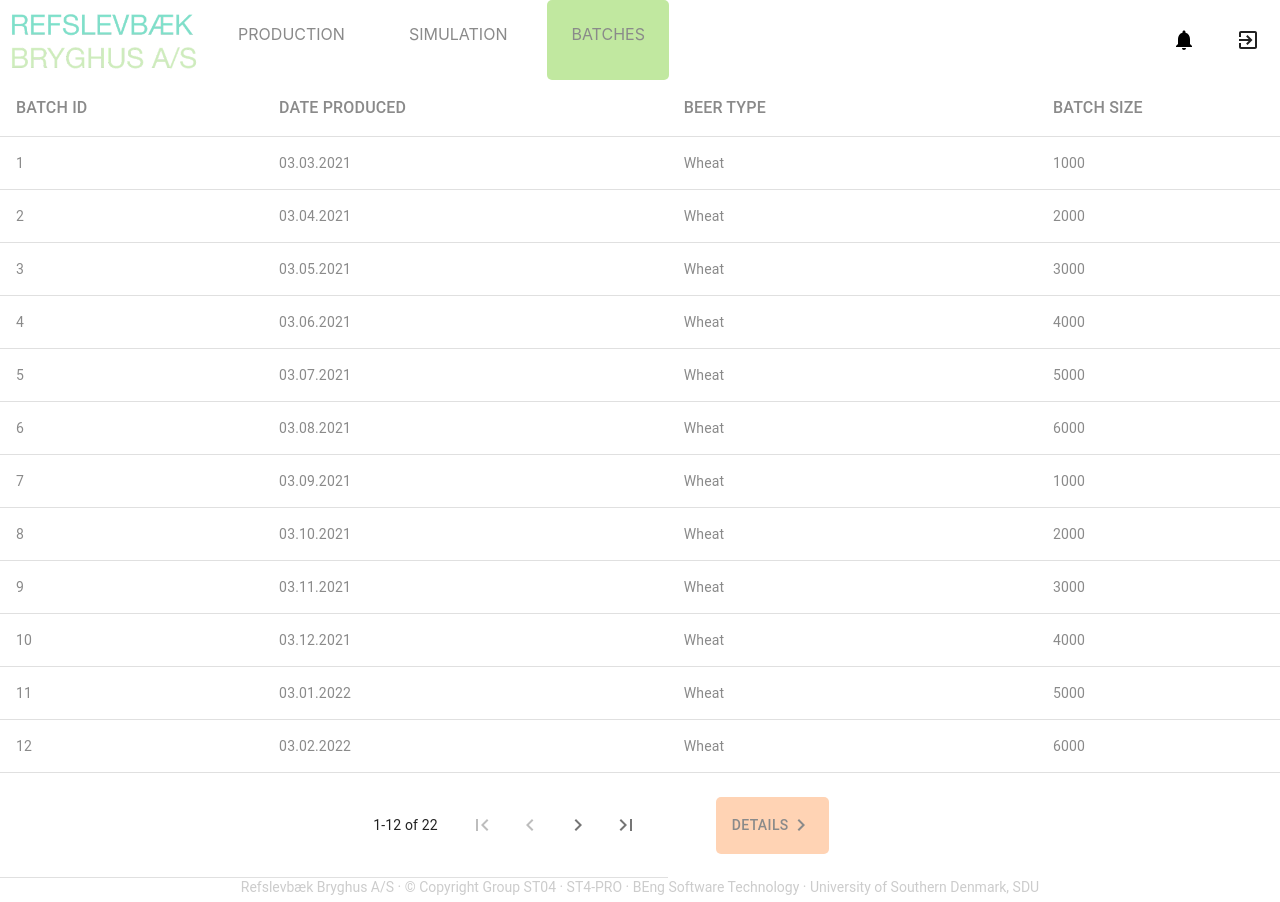
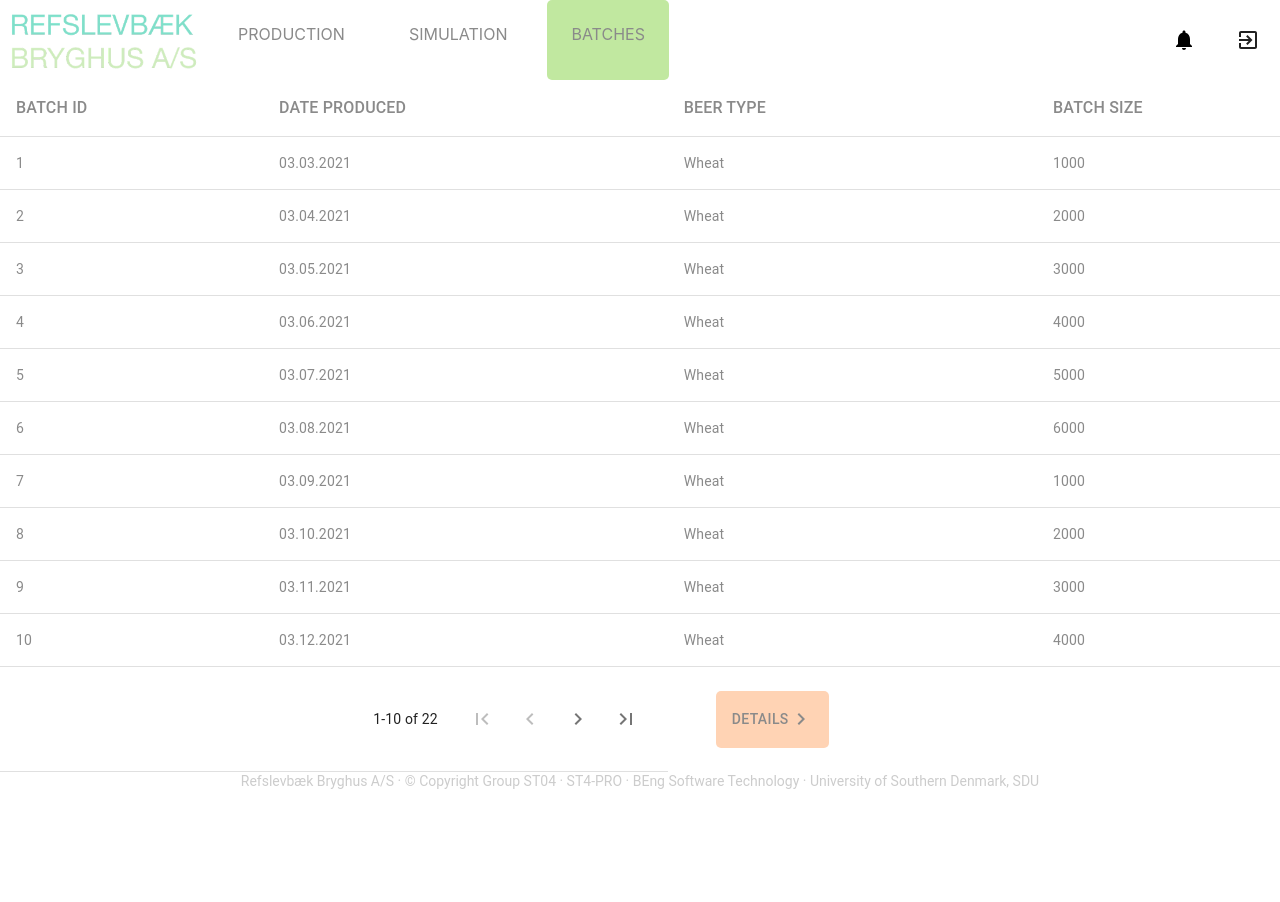
Before and after one commit to SarahKonnild/Semesterproject-04, a React (Create React App) app in the folder frontend/: page /batches in a window 1280 px wide. After the commit the page ends 800 px from the top, so only its background shows below. Built offline with nearby package versions, Linux system fonts and the light colour scheme.

Commit message:
Changed amount of rows per page to 10 (from 12)

```diff
--- a/frontend/src/pages/Batches_Overview/index.js
+++ b/frontend/src/pages/Batches_Overview/index.js
@@ -152,7 +152,7 @@ function PaginationActions(props){
 export default function Batches() {
     const classes = useStyles();
     const [page, setPage] = React.useState(0);
-    const [rowsPerPage] = React.useState(12);
+    const [rowsPerPage] = React.useState(10);
     const emptyRows = rowsPerPage - Math.min(rowsPerPage, rows.length - page * rowsPerPage);
 
     const handleChangePage = (event, newPage) => {
```
